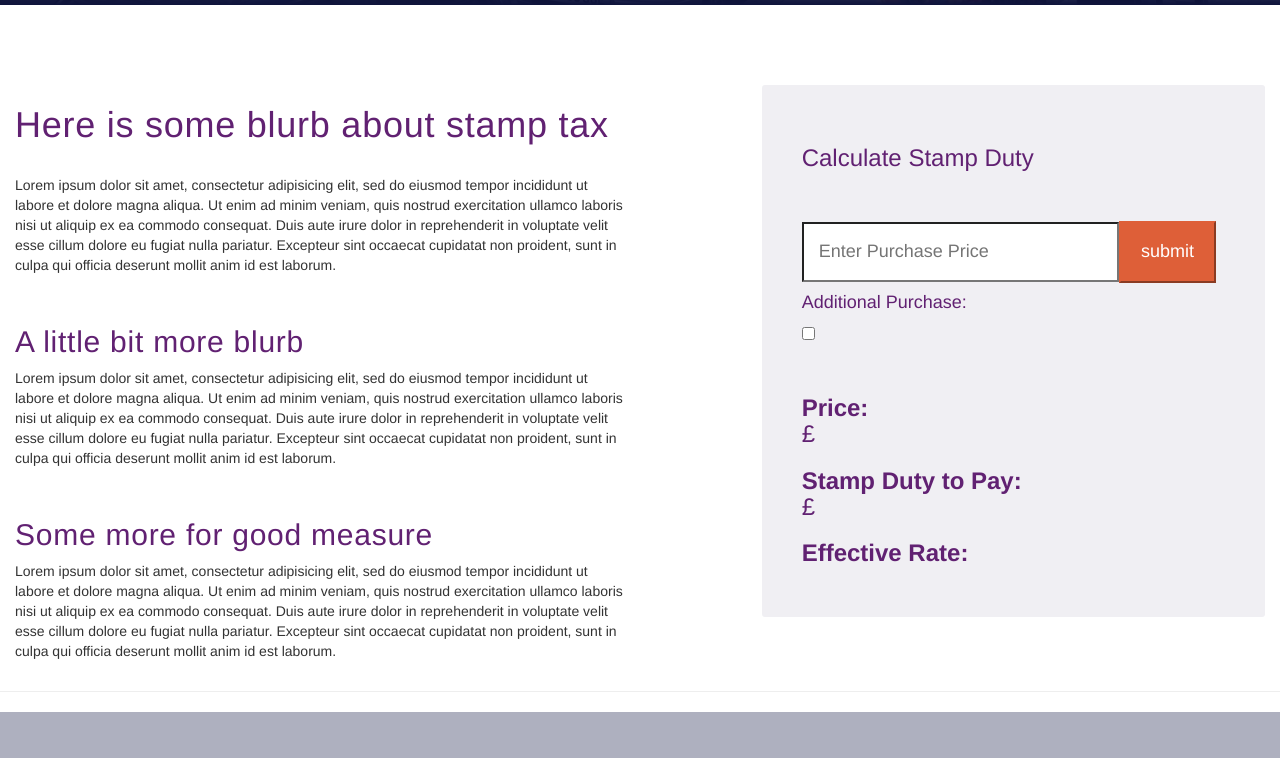
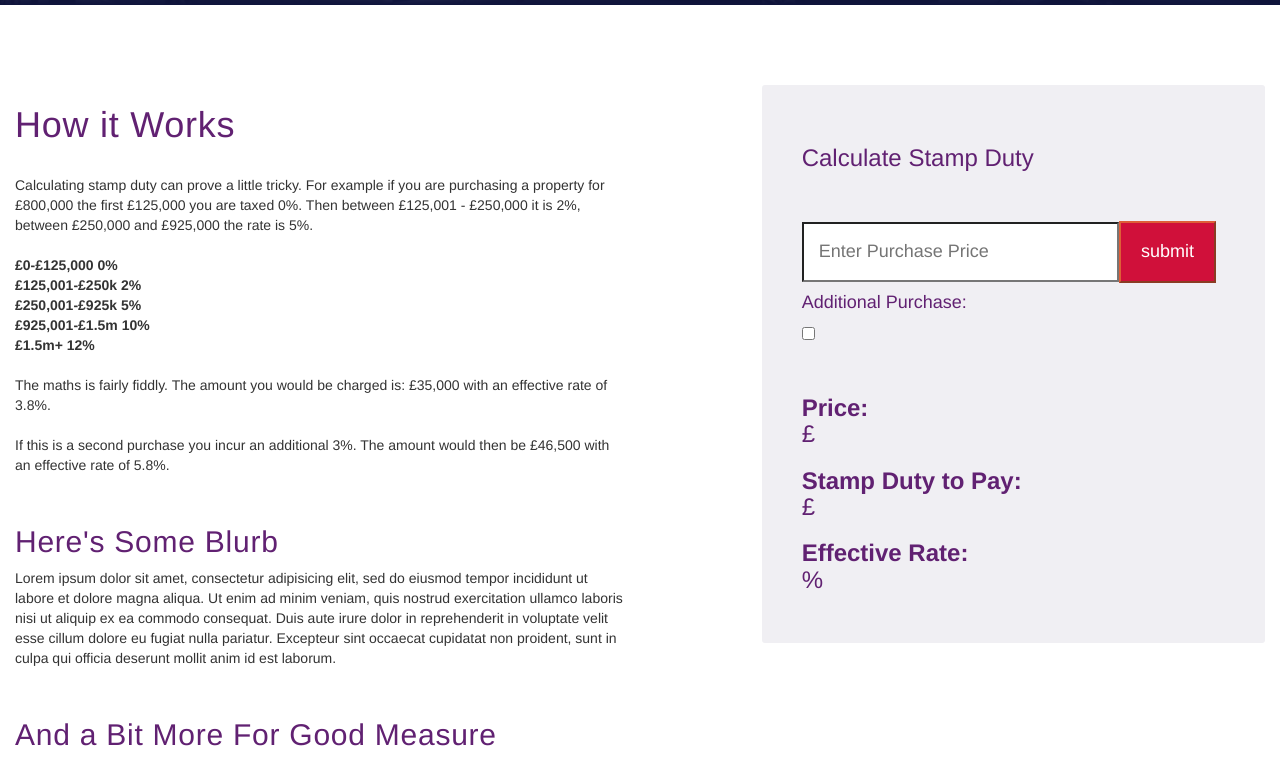
Before and after one commit to Jamesbarford/stamp-duty-calculator, a plain HTML site: page index.html in a window 1280 px wide. Shown: the part 715-1473 px from the top of the page. Drawn offline with nearby package versions, Linux system fonts and the light colour scheme.

Commit message:
added files

```diff
--- a/index.html
+++ b/index.html
@@ -4,7 +4,7 @@
 <meta charset="utf-8">
 <meta name="viewport" content="width=device-width, initial-scale=1.0">
 
-<link rel="stylesheet" href="stamptax.css">
+<link rel="stylesheet" href="stamptax.min.css">
 <link rel="stylesheet" href="https://maxcdn.bootstrapcdn.com/bootstrap/3.3.7/css/bootstrap.min.css">
 <body>
 
@@ -43,19 +43,34 @@
   <div class="container-fluid">
     <div class="row">
       <div class="textblock col-lg-6 col-md-6 col-sm-12 col-sx-12">
-        <h1> Here is some blurb about stamp tax </h1>
-        <p>Lorem ipsum dolor sit amet, consectetur adipisicing elit, sed do eiusmod tempor incididunt ut labore et dolore magna aliqua.
-        Ut enim ad minim veniam, quis nostrud exercitation ullamco laboris nisi ut aliquip ex ea commodo consequat.
-        Duis aute irure dolor in reprehenderit in voluptate velit esse cillum dolore eu fugiat nulla pariatur.
-        Excepteur sint occaecat cupidatat non proident, sunt in culpa qui officia deserunt mollit anim id est laborum.</p>
+        <h1> How it Works </h1>
+        <p>Calculating stamp duty can prove a little tricky. For example if you are purchasing a property for £800,000 the first £125,000 you are taxed 0%.
+          Then between £125,001 - £250,000 it is 2%, between £250,000 and £925,000 the rate is 5%.
+          <br></br>
+          <strong>
+            £0-£125,000	0%
+          </br>
+            £125,001-£250k	2%
+          </br>
+            £250,001-£925k	5%
+          </br>
+            £925,001-£1.5m	10%
+          </br>
+            £1.5m+	12%
+          <br></br>
+        </strong>
+          The maths is fairly fiddly. The amount you would be charged is: £35,000 with an effective rate of 3.8%.
+          <br></br>
+          If this is a second purchase you incur an additional 3%. The amount would then be £46,500 with an effective rate of 5.8%.
+      </p>
       </br>
-      <h2> A little bit more blurb </h2>
+      <h2> Here's Some Blurb </h2>
       <p>Lorem ipsum dolor sit amet, consectetur adipisicing elit, sed do eiusmod tempor incididunt ut labore et dolore magna aliqua.
       Ut enim ad minim veniam, quis nostrud exercitation ullamco laboris nisi ut aliquip ex ea commodo consequat.
       Duis aute irure dolor in reprehenderit in voluptate velit esse cillum dolore eu fugiat nulla pariatur.
       Excepteur sint occaecat cupidatat non proident, sunt in culpa qui officia deserunt mollit anim id est laborum.</p>
       </br>
-      <h2>  Some more for good measure </h2>
+      <h2> And a Bit More For Good Measure </h2>
       <p>Lorem ipsum dolor sit amet, consectetur adipisicing elit, sed do eiusmod tempor incididunt ut labore et dolore magna aliqua.
       Ut enim ad minim veniam, quis nostrud exercitation ullamco laboris nisi ut aliquip ex ea commodo consequat.
       Duis aute irure dolor in reprehenderit in voluptate velit esse cillum dolore eu fugiat nulla pariatur.
@@ -74,7 +89,7 @@
             <div class="results">
               <div class="purchase-amount"><h3><strong>Price: </strong><div id="purchase-amount">£</div></h3></div>
               <div class="tax"><h3><strong>Stamp Duty to Pay: </strong><div id="tax">£</div></h3></div>
-              <div class="rate"><h3><strong>Effective Rate: </strong><div id="rate"> </div></h3></div>
+              <div class="rate"><h3><strong>Effective Rate: </strong><div id="rate">%</div></h3></div>
             </div>
           </div>
         </div>
@@ -108,7 +123,7 @@
 
 </footer>
 
-<script src="stamptaxcalc.js"></script>
+<script src="min.js"></script>
 <script>
 var vhFix = new VHChromeFix([
       {
--- a/stamptax.sass
+++ b/stamptax.sass
@@ -59,6 +59,8 @@ $sansSerif: 'sansSerif'
 $purple: #612172
 $fadedblue: #F0EFF3
 $darkerFadedBlue: #aeb0bf
+$kfred: #d0103a
+$muck: #425563
 
 body,html
   height: 100%
@@ -245,7 +247,7 @@ h1
 #firstPage
 
 .firstPage
-	background: url("earlscourt.jpg")
+	background: url("houses.jpg")
 	background-position: 57%
 	background-size: cover
 	background-repeat: no-repeat
@@ -333,7 +335,7 @@ input[type=number]
   margin-left: -4px
   font-size: 18px
   font-weight: 500
-  background-color: $wworange
+  background-color: $kfred
   border-radius: 0
   border-color: $wworange
   color: $white
@@ -395,7 +397,7 @@ input[type="checkbox"]
 .footer
   margin: auto
   position: relative
-  background-color: $purple
+  background-color: $muck
   height: 300px
 
   ul
@@ -412,7 +414,7 @@ input[type="checkbox"]
   margin: auto
   border-top: 0.5px solid white
   height: 40px
-  background-color: $purple
+  background-color: $muck
 
   h4
     color: white !important
```
Also changed, not shown: min.js (added, +1 -0 lines), earlscourt.jpg (deleted), houses.jpg (added), stamptax.css, stamptax.min.css.
